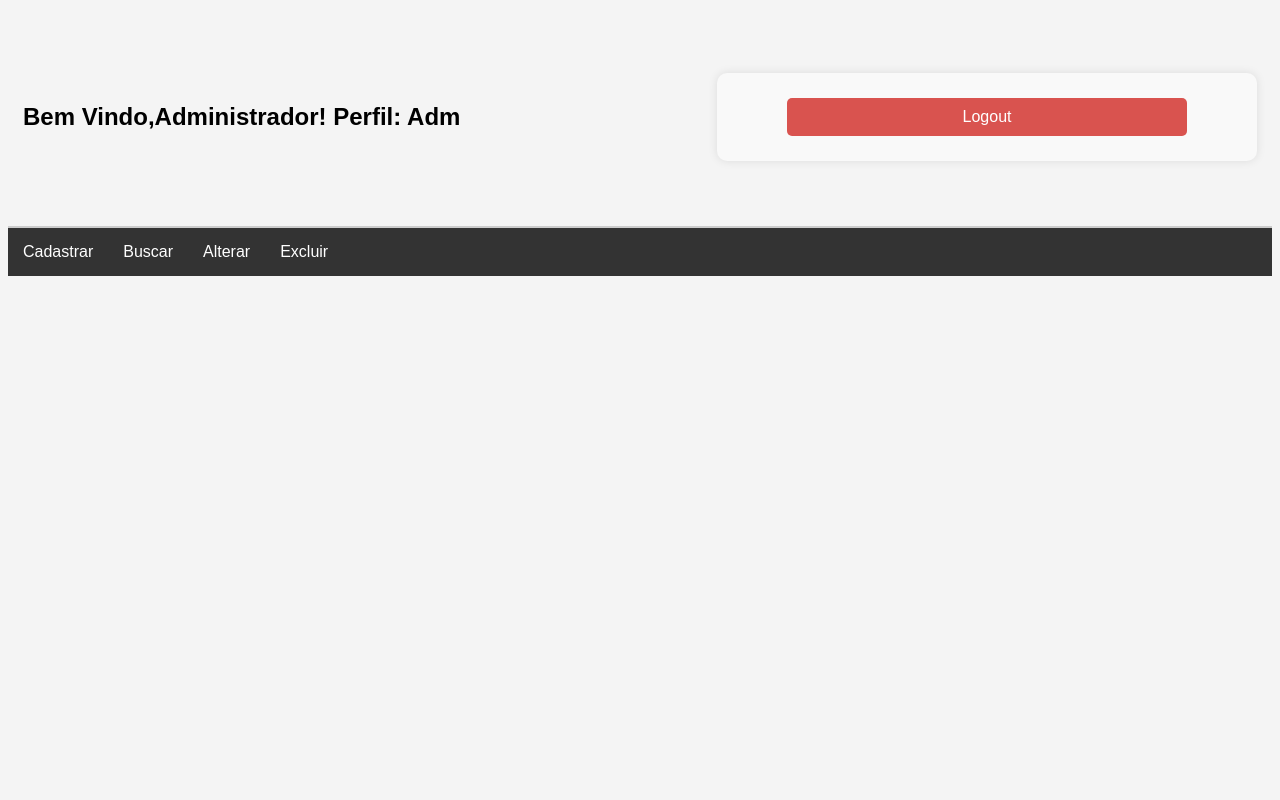
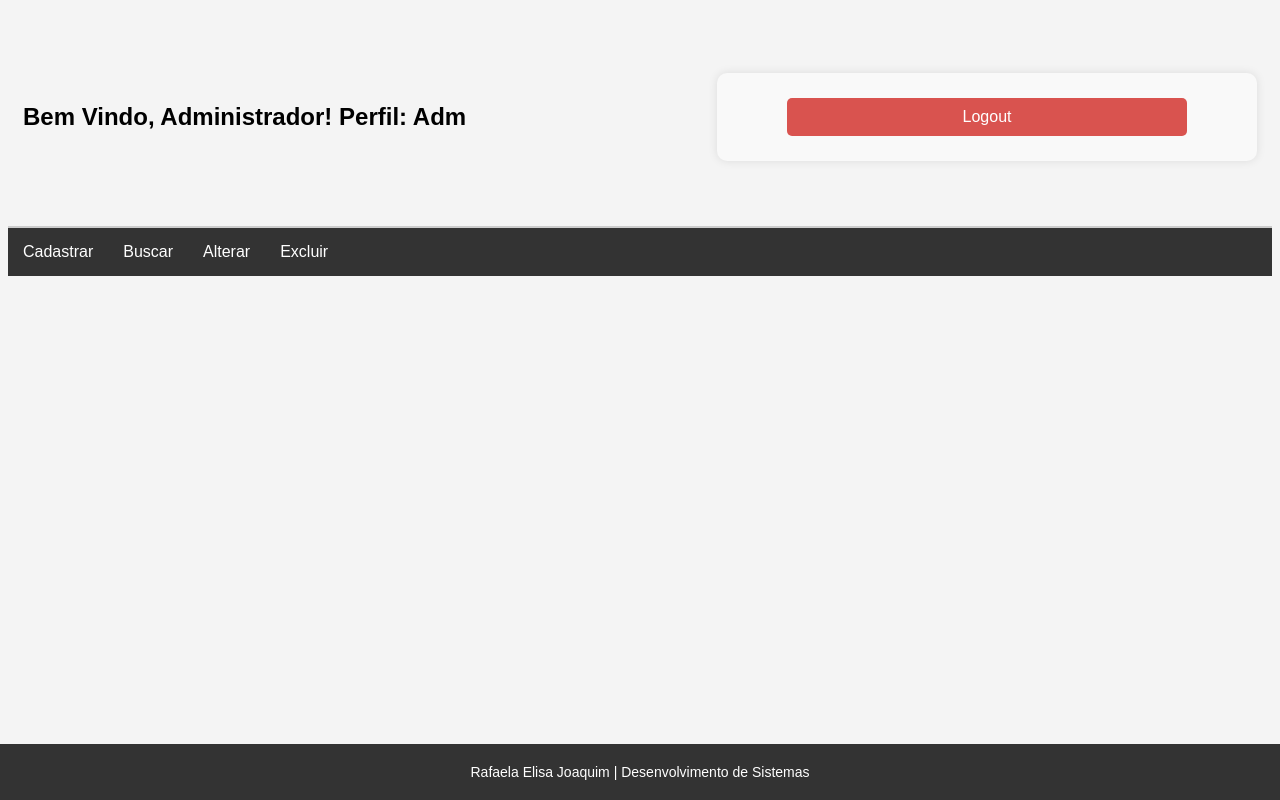
Before and after one commit to rafaelaelisajoaquim/Rafaela_Joaquim_prova, a PHP site: page /principal.php in a window 1280 px wide. Run offline with PHP 8.4, Linux system fonts and the light colour scheme; a user stored in the database is signed in; data comes from the database, SQL or seed files in the repository.

Commit message:
Página Principal
Página que aparece após realizar o login (adicionado estilização).

```diff
--- a/principal.php
+++ b/principal.php
@@ -61,11 +61,37 @@
     <title>Painel Principal</title>
     <link rel="stylesheet" href="styles.css">
     <script src="scripts.js"></script>
+    <style>
+        body {
+            font-family: Arial, sans-serif;
+            padding-bottom: 80px;
+        }
+
+        .footer {
+            background-color: #333;
+            padding: 20px;
+            margin-top: auto;
+            margin-left: -10px;
+            margin-right: -10px;
+            width: calc(100% + 20px);
+            box-sizing: border-box;
+            position: fixed;
+            bottom: 0;
+            left: 0;
+        }
+
+        .footer p {
+            text-align: center;
+            color: white;
+            margin: 0;
+            font-size: 14px;
+        }
+    </style>
 </head>
 <body>
     <header>
         <div class="saudacao">
-            <h2> Bem Vindo,<?php  echo $_SESSION["usuario"]; ?>! Perfil:
+            <h2> Bem Vindo, <?php  echo $_SESSION["usuario"]; ?>! Perfil:
             <?php echo $nome_perfil; ?> </h2>
         </div>
 
@@ -92,5 +118,8 @@
             <?php endforeach; ?>
         </ul>
     </nav>
+    <footer class="footer">
+            <p>Rafaela Elisa Joaquim | Desenvolvimento de Sistemas</p>
+    </footer>
 </body>
 </html>
```
